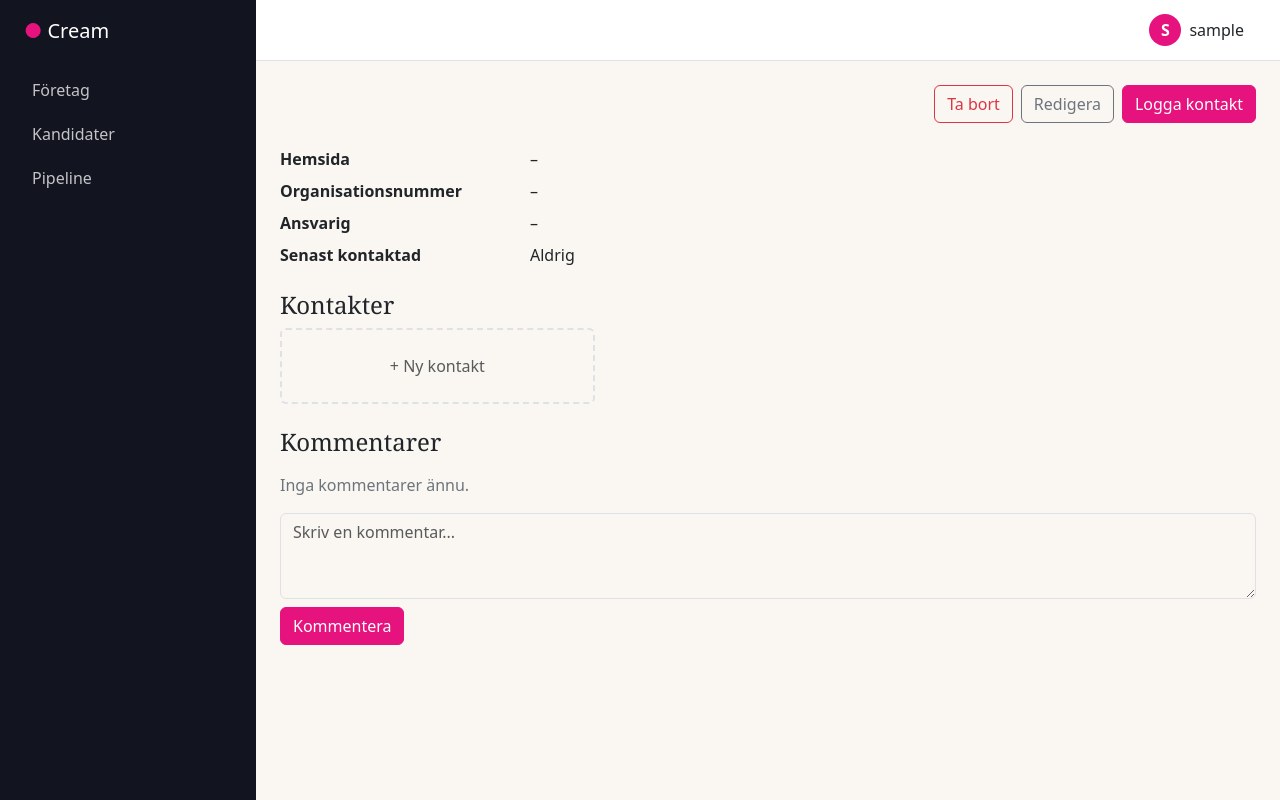
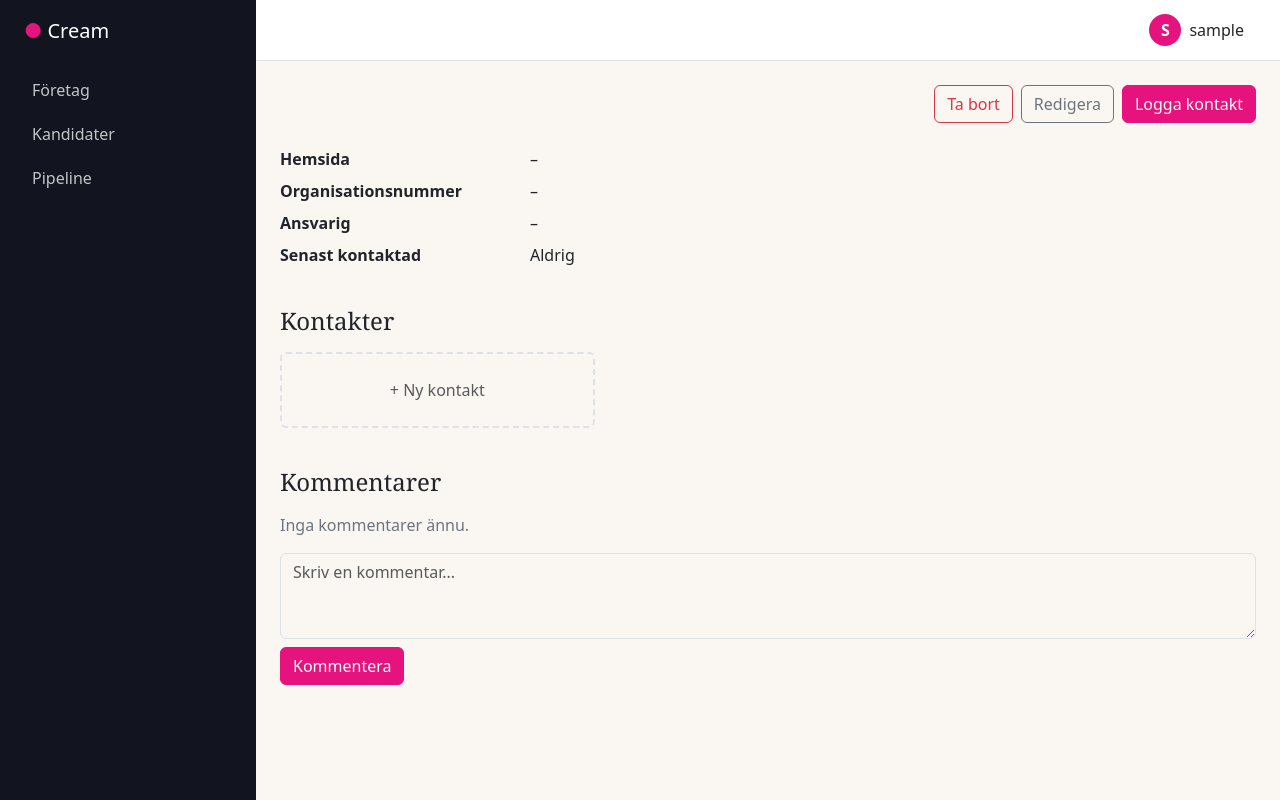
Before and after one commit to chreke/cream, a Django app: template crm/templates/crm/company_detail.html in a window 1280 px wide. Run offline with Django 5.2, Linux system fonts and the light colour scheme; the template is opened without the code that fills it: values that come from a table or form of the project are taken from there, others are empty; the visitor is signed in with stand-in values (Sample User, id 1); data comes from the database, SQL or seed files in the repository; some libraries are stand-ins or nearby versions.

```diff
--- a/crm/templates/crm/company_detail.html
+++ b/crm/templates/crm/company_detail.html
@@ -42,7 +42,7 @@
     </div>
   {% endif %}
 
-  <h2 class="h4 mb-2">Kontakter</h2>
+  <h2 class="h4 mb-3 pt-3">Kontakter</h2>
   <div class="row g-3 mb-4">
     {% for contact, contact_form in contact_items %}
       <div class="col-md-6 col-lg-4 col-xxl-3">
@@ -77,7 +77,7 @@
     </div>
   </div>
 
-  <h2 class="h4 mb-3">Kommentarer</h2>
+  <h2 class="h4 mb-3 pt-3">Kommentarer</h2>
   {% for comment in company.comments.all %}
     {% if editing_comment and editing_comment.pk == comment.pk %}
       <div class="card mb-3" id="comment-{{ comment.pk }}">
```
